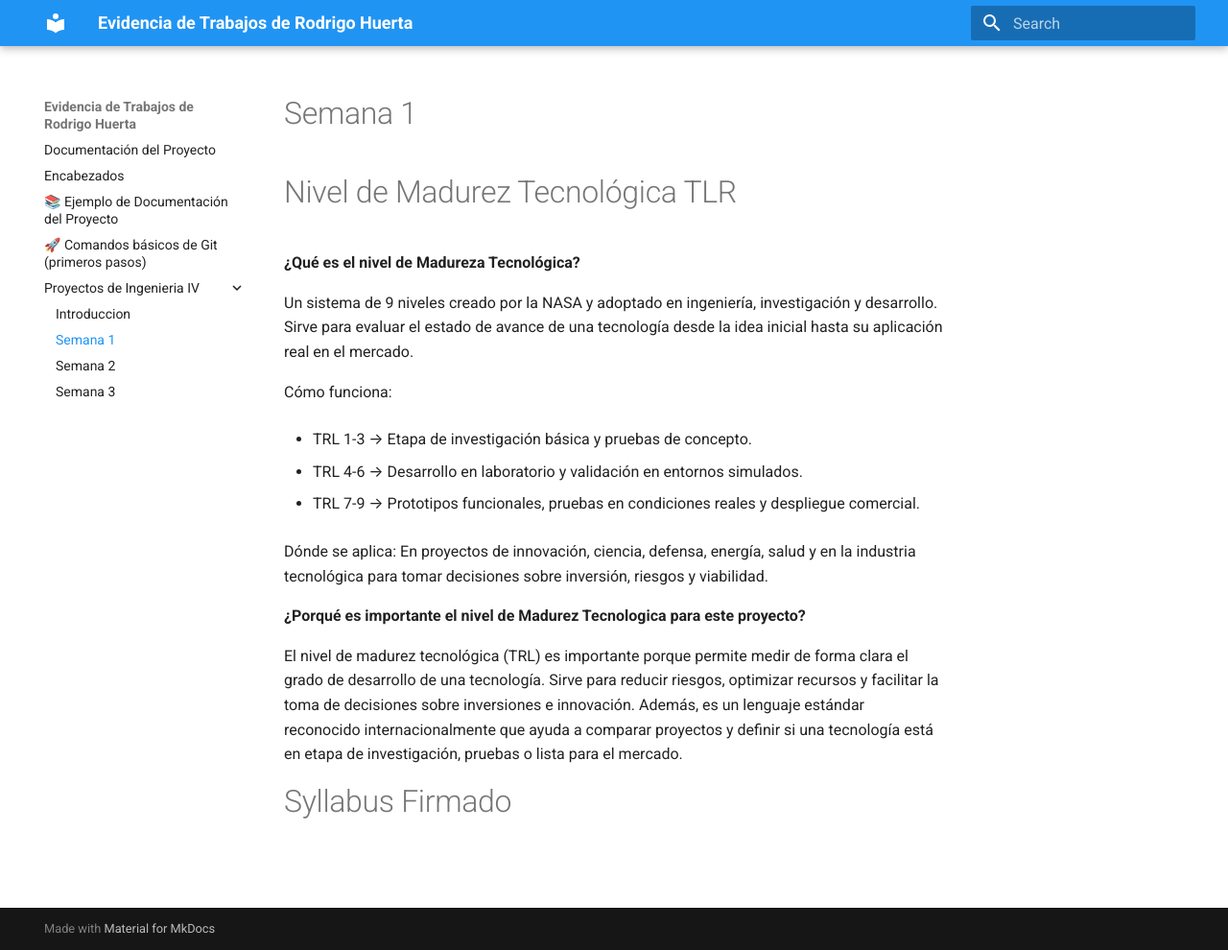
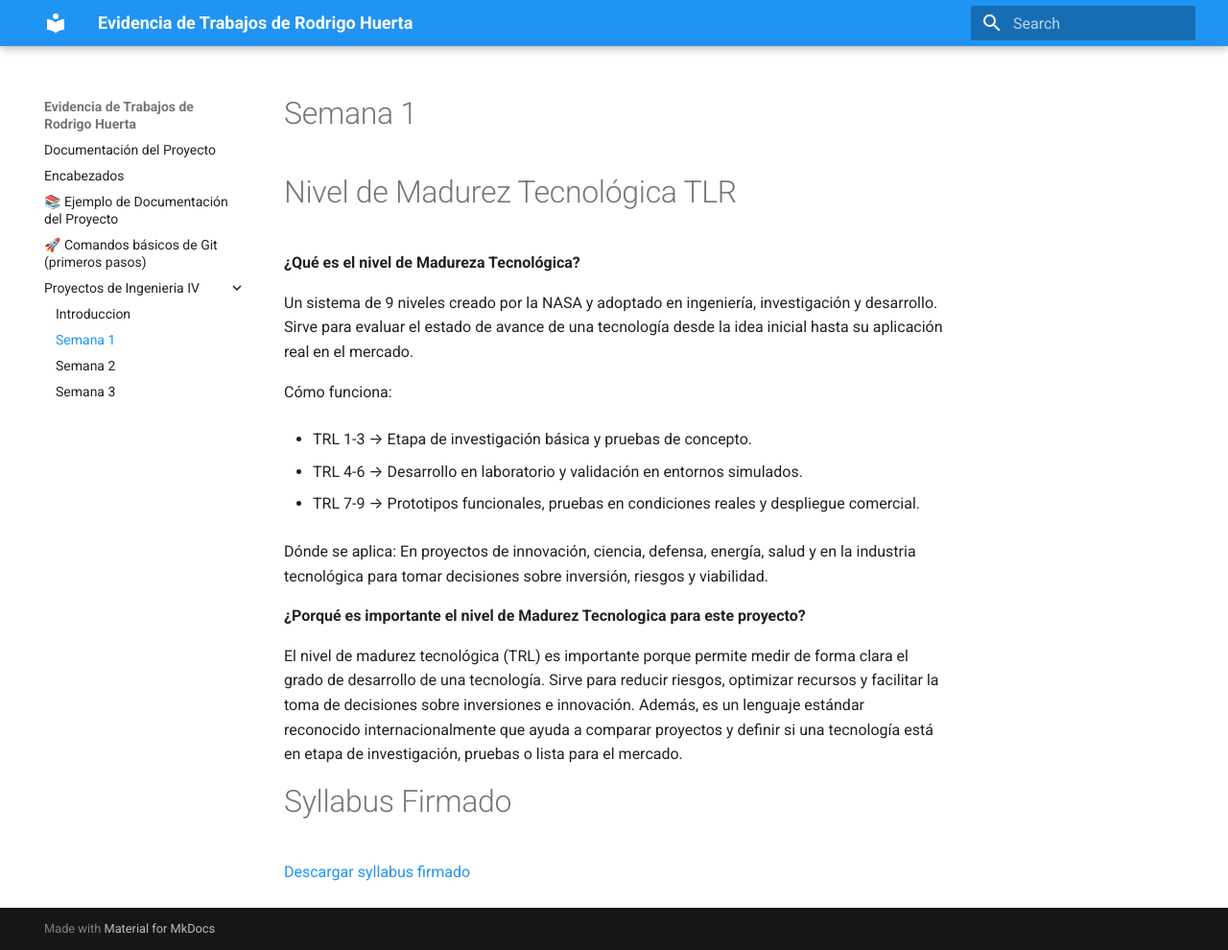
Before and after one commit to RodrigoH2929/portafolio_evidencias, an MkDocs documentation site: the page built from docs/Proyectos de Ingenieria IV/Semana 1.md, in a window 1280 px wide and 990 px high. Shown: the whole window at 96% size. Built offline with MkDocs 1.6.1 and Material for MkDocs 9.7.7, drawn with Linux system fonts in a browser that asks for light colours.

Commit message:
Agruegue el archivo pdf en la seccion 'Semana 1'

```diff
--- a/docs/Proyectos de Ingenieria IV/Semana 1.md
+++ b/docs/Proyectos de Ingenieria IV/Semana 1.md
@@ -19,3 +19,5 @@ Dónde se aplica: En proyectos de innovación, ciencia, defensa, energía, salud
 El nivel de madurez tecnológica (TRL) es importante porque permite medir de forma clara el grado de desarrollo de una tecnología. Sirve para reducir riesgos, optimizar recursos y facilitar la toma de decisiones sobre inversiones e innovación. Además, es un lenguaje estándar reconocido internacionalmente que ayuda a comparar proyectos y definir si una tecnología está en etapa de investigación, pruebas o lista para el mercado.
 
 # Syllabus Firmado
+
+[Descargar syllabus firmado](docs/recursos/archivos/SyllabusFirmado_RodrigoHR_PrIV.pdf)
```
